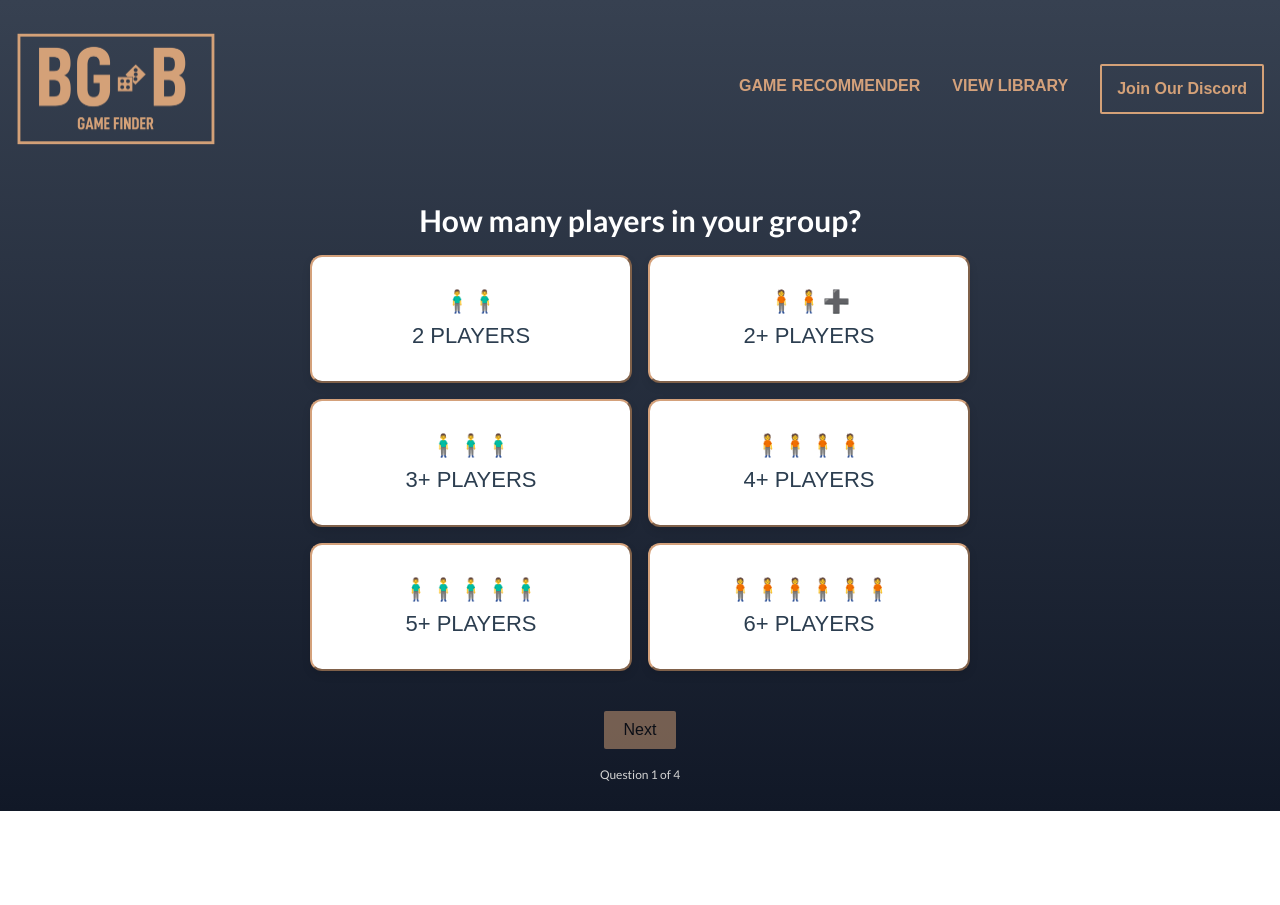
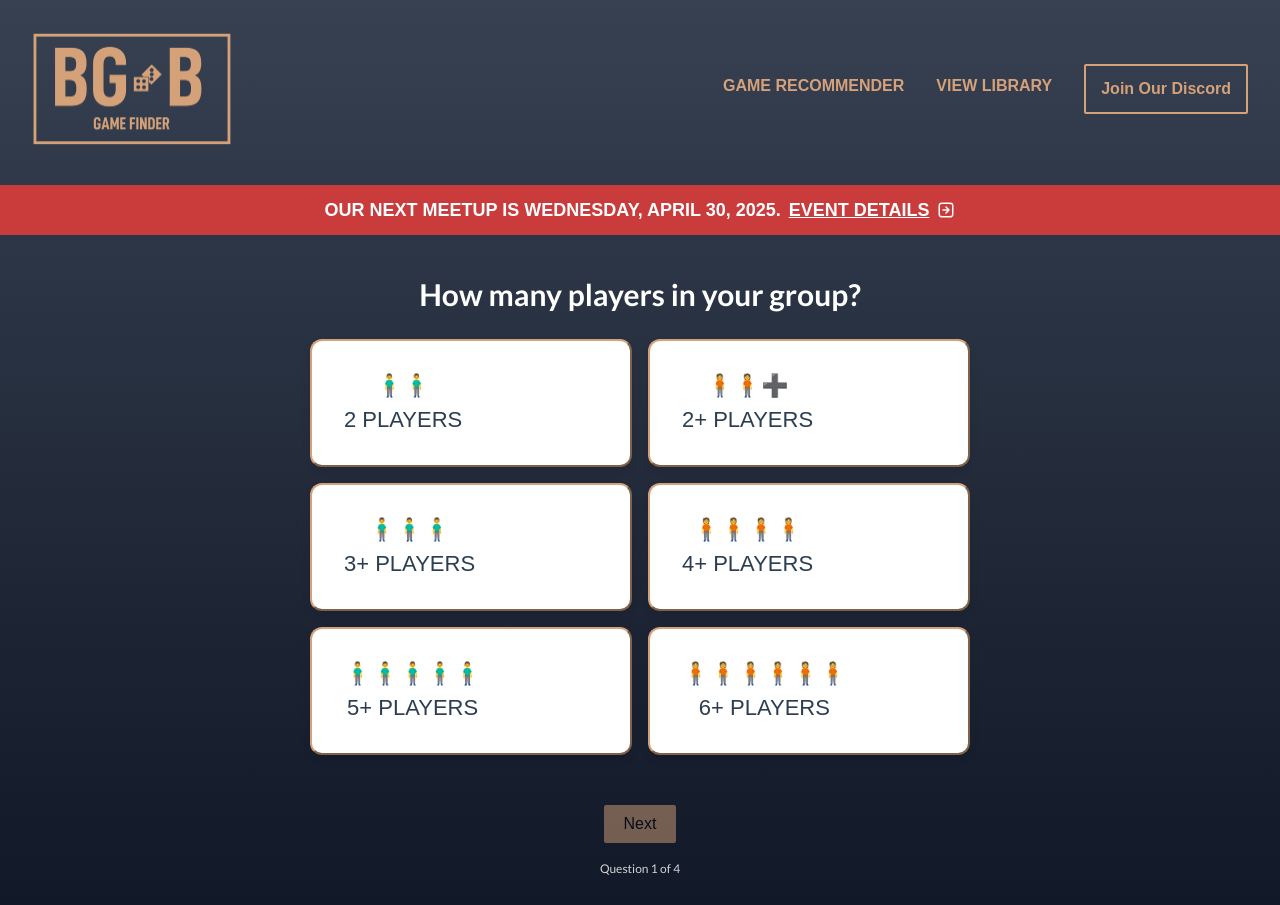
Before and after one commit to sethrr/boardgamefinder, a React (Create React App) app: page /quiz in a window 1280 px wide. Before the commit the page ends 811 px from the top, so only its background shows below. Built offline with nearby package versions, Linux system fonts and the light colour scheme; no server answers.

Commit message:
[6-18-25] Add navigation and callout styling

```diff
--- a/src/app/components/GameFinder.js
+++ b/src/app/components/GameFinder.js
@@ -209,7 +209,7 @@ function GameFinder() {
           {currentQuestion.options.map((option, index) => (
             <button
               key={index}
-              className={`card ${
+              className={`card game-card ${
                 currentQuestion.type === 'single'
                   ? currentAnswer === option.value
                     ? 'selected'
--- a/src/app/components/eventCallout.js
+++ b/src/app/components/eventCallout.js
@@ -32,7 +32,15 @@ const EventCallout = () => {
   return (
     <div className="site-banner">
       <div className="site-banner-inner">
-        <h6> Our next meetup is {insertLastWednesday()}. <a href="https://www.instagram.com/eavboardgames/" target="_blank">Event Details</a>↗️</h6>
+        <h6 className="site-inner-content">
+          Our next meetup is {insertLastWednesday()}.
+          <a href="https://www.instagram.com/eavboardgames/" target="_blank">
+            Event Details
+          </a>
+         <svg width="18" height="18" viewBox="0 0 24 24" fill="none" xmlns="http://www.w3.org/2000/svg">
+            <path d="M12 16L16 12M16 12L12 8M16 12H8M7.8 21H16.2C17.8802 21 18.7202 21 19.362 20.673C19.9265 20.3854 20.3854 19.9265 20.673 19.362C21 18.7202 21 17.8802 21 16.2V7.8C21 6.11984 21 5.27976 20.673 4.63803C20.3854 4.07354 19.9265 3.6146 19.362 3.32698C18.7202 3 17.8802 3 16.2 3H7.8C6.11984 3 5.27976 3 4.63803 3.32698C4.07354 3.6146 3.6146 4.07354 3.32698 4.63803C3 5.27976 3 6.11984 3 7.8V16.2C3 17.8802 3 18.7202 3.32698 19.362C3.6146 19.9265 4.07354 20.3854 4.63803 20.673C5.27976 21 6.11984 21 7.8 21Z" stroke="currentColor" stroke-width="2" stroke-linecap="round" stroke-linejoin="round"/>
+         </svg>
+        </h6>
       </div>
     </div>
   );
--- a/src/app/styles/card.css
+++ b/src/app/styles/card.css
@@ -37,6 +37,7 @@
   overflow: auto;
   justify-content: center;
   width: 100%;
+  margin-top: 24px;
 }
 
 .question-slide .card-title {
@@ -63,7 +64,7 @@
   display: grid;
   grid-template-columns: repeat(auto-fit, minmax(300px, 1fr));
   gap: 16px;
-  margin: 20px 0;
+  margin: 30px 0;
   flex-grow: 1;
 }
 
--- a/src/app/styles/index.css
+++ b/src/app/styles/index.css
@@ -99,6 +99,7 @@ h6 {
   display: flex;
   gap: 1rem;
   justify-content: space-between;
+  padding: 0 1rem;
 
   @media (max-width: 1012px) {
     flex-direction: column;
@@ -179,3 +180,10 @@ h6 {
   text-align: center;
   color: #fff;
 }
+.site-inner-content {
+  display: flex;
+  align-items: center;
+  justify-content: center;
+  gap: .5rem;
+  flex-wrap: wrap;
+}
--- a/src/pages/library.js
+++ b/src/pages/library.js
@@ -2,11 +2,13 @@ import { useState, useEffect } from "react";
 import "../app/styles/card.css";
 import LibraryGame from "../app/components/LibraryGame";
 import Navigation from "../app/components/Navigation";
+import EventCallout from "../app/components/eventCallout";
 
 function Library() {
   return (
     <main className="main">
       <Navigation />
+            <EventCallout />
       <div className="site-container">
         <LibraryGame />
       </div>
--- a/src/pages/quiz.js
+++ b/src/pages/quiz.js
@@ -2,12 +2,14 @@ import { useState, useEffect } from "react";
 import "../app/styles/card.css";
 import GameFinder from "../app/components/GameFinder";
 import Navigation from "../app/components/Navigation";
+import EventCallout from "../app/components/eventCallout";
+
 
 function Quiz() {
-
   return (
     <main className="main">
-     <Navigation />
+      <Navigation />
+      <EventCallout />
       <GameFinder />
     </main>
   );
```
